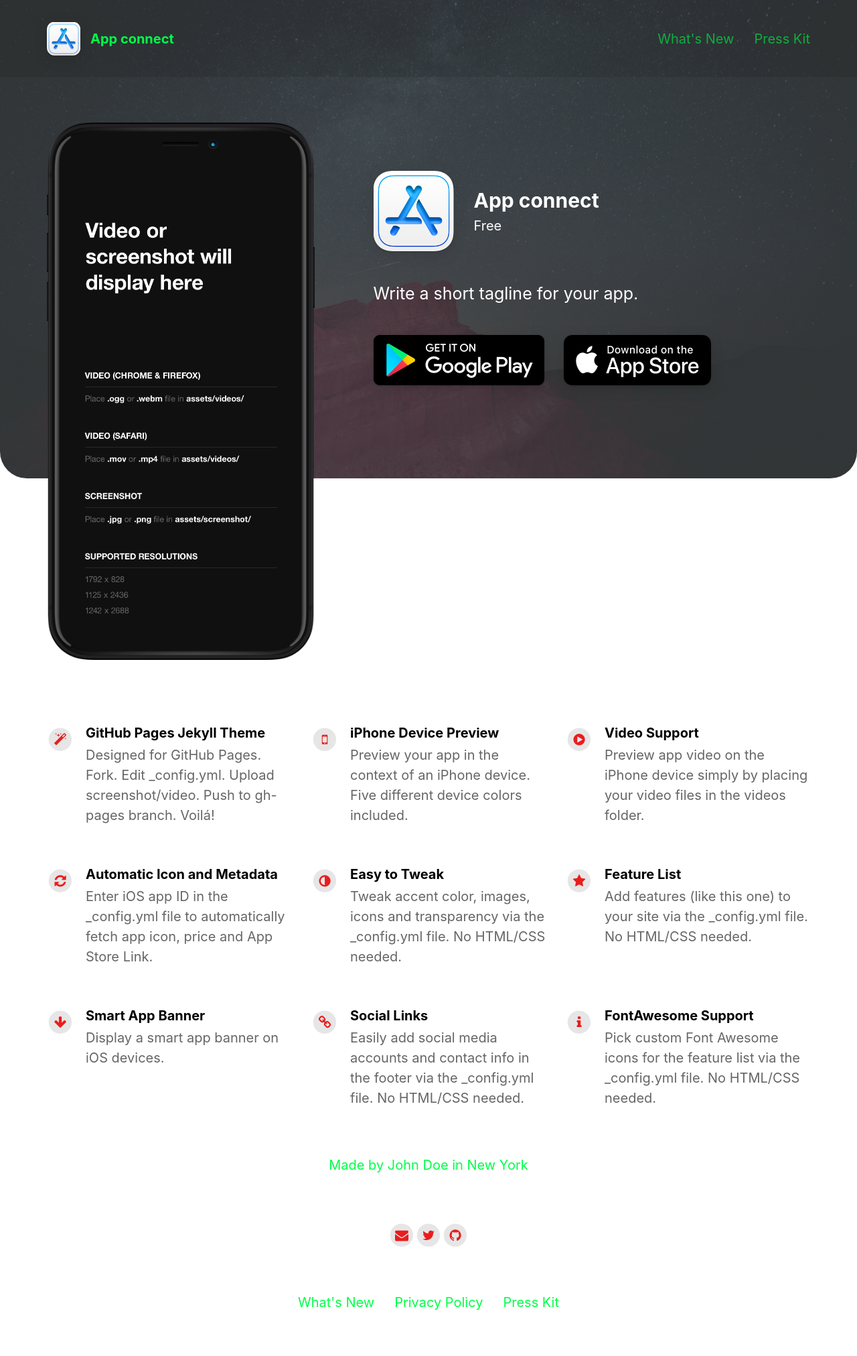
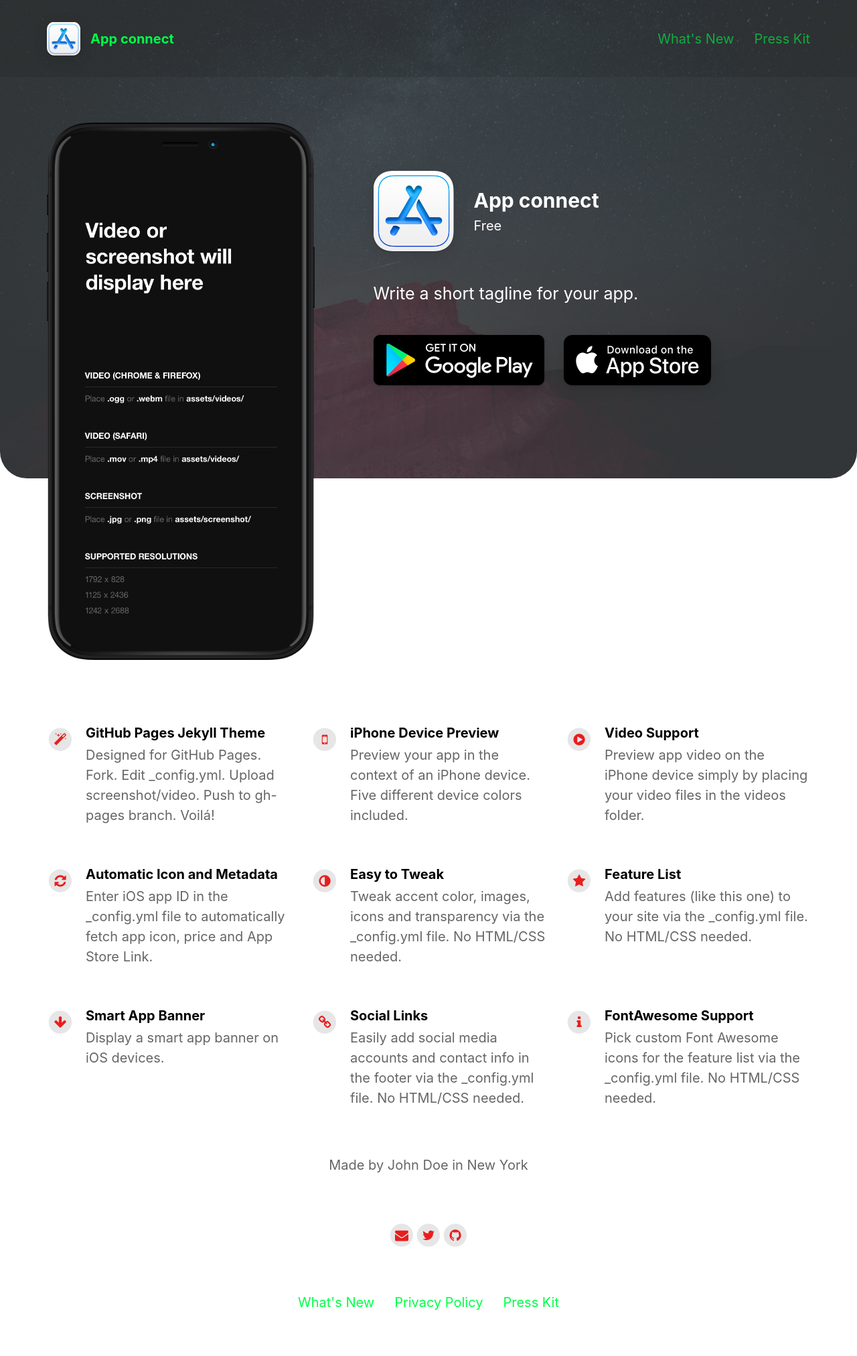
Before and after one commit to heydavid-dev/automatic-7-276, a Jekyll site: the page built from index.html, in a window 1280 px wide. Shown: the whole page at 67% size. Built offline with Jekyll 4.4.1, drawn with Linux system fonts in a browser that asks for light colours; nearby versions of some CDN libraries.

Commit message:
Update _config.yml

```diff
--- a/_config.yml
+++ b/_config.yml
@@ -97,7 +97,7 @@ feature-icons-background-color            : "#e6e6e6"
 social-icons-foreground-color             : "#ea1d1d"
 social-icons-background-color             : "#e6e6e6"
 
-footer-text-color                         : "#00ff48"
+footer-text-color                         : "#666666"
 
 
 
```
